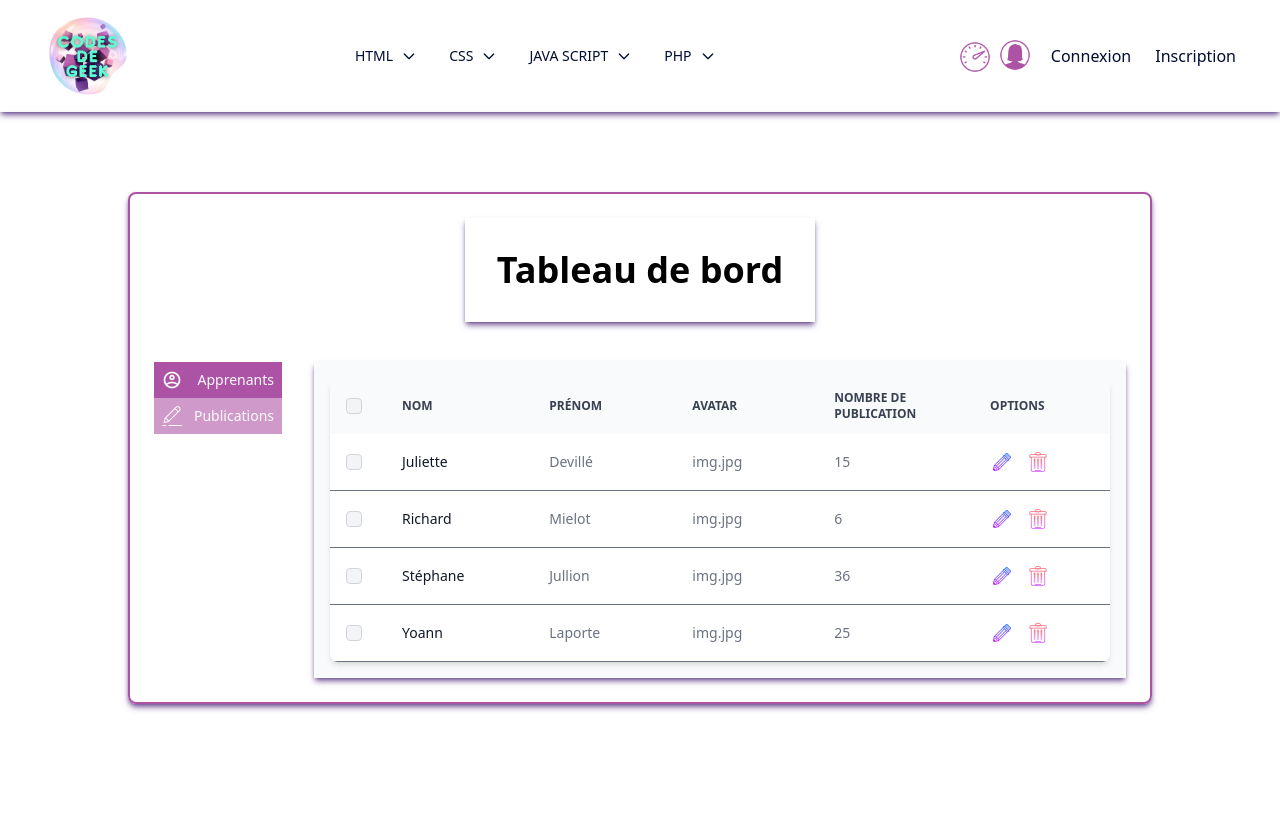
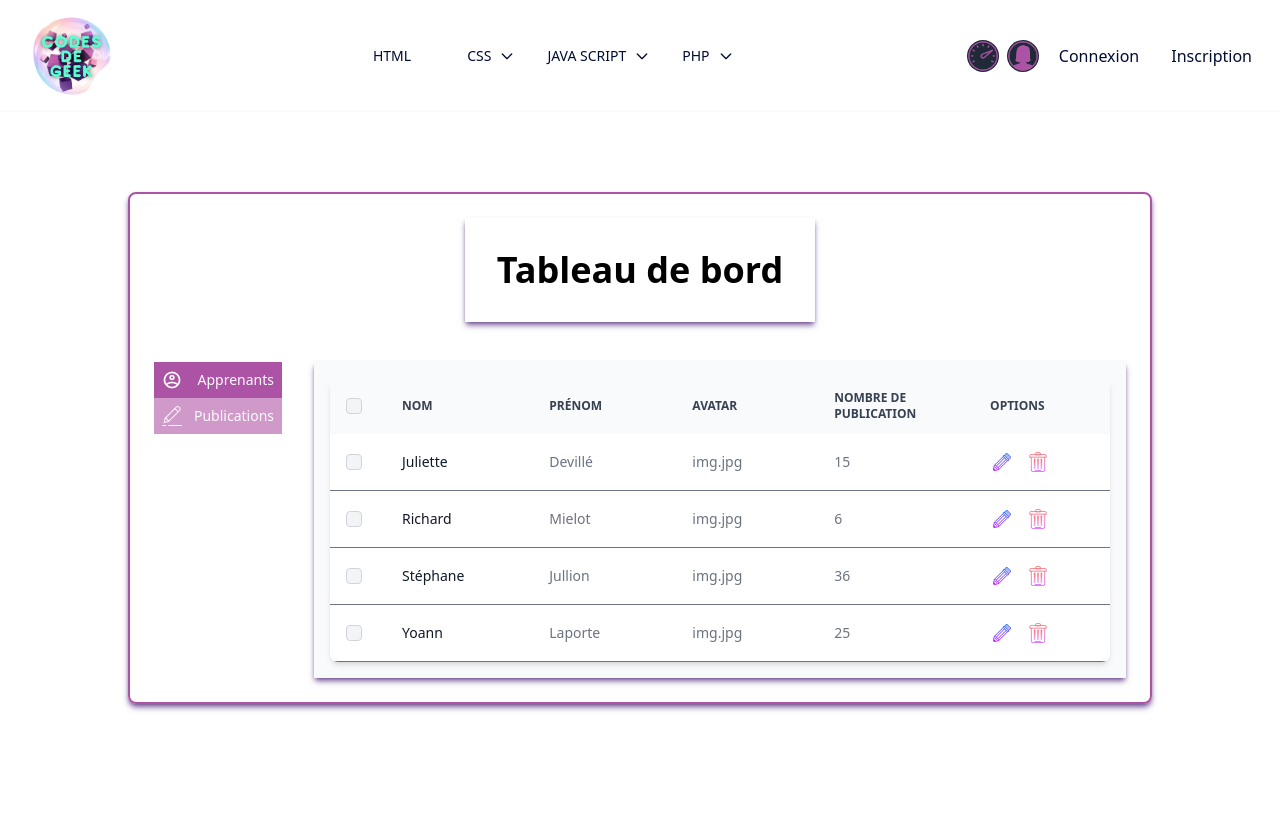
Before and after one commit to Yoann08/C.D.G, a PHP site: page /crud.php in a window 1280 px wide. Shown: the top 831 px of the page. Run offline with PHP 8.4, Linux system fonts and the light colour scheme; some libraries are stand-ins or nearby versions.

Commit message:
V10 Fin front

```diff
--- a/content/include/navbar.php
+++ b/content/include/navbar.php
@@ -1,32 +1,53 @@
 
-<div class="bg-violet text-white py-4 shadow-md shadow-purple-dark/[.7]">
-        <div class="container mx-auto flex justify-between">
+<nav class="bg-white border-gray-200 dark:bg-gray-900">
+    <div class="max-w-screen-xl flex flex-wrap items-center justify-between mx-auto p-4">
+    <a href="https://flowbite.com/" class="flex items-center">
+        <img src="../../../C.D.G/assets/image/logo.png" class="h-20 hidden md:block mr-3" alt="Logo" />
+    </a>
+    <div class="gap-2 flex items-center md:order-2">
+    <button type="button" class="flex mr-4 text-sm bg-gray-800 rounded-full md:mr-0 focus:ring-4 focus:ring-gray-300 dark:focus:ring-gray-600" id="user-menu-button" aria-expanded="false" data-dropdown-toggle="user-dropdown" data-dropdown-placement="bottom">
+        <span class="sr-only">Open user menu</span>
+        <img class="w-8 h-8 rounded-full" src="assets/image/crud.png" alt="user photo">
+    </button>
+    <button type="button" class="flex mr-4 text-sm bg-gray-800 rounded-full md:mr-0 focus:ring-4 focus:ring-gray-300 dark:focus:ring-gray-600" id="user-menu-button" aria-expanded="false" data-dropdown-toggle="user-dropdown" data-dropdown-placement="bottom">
+        <span class="sr-only">Open user menu</span>
+        <img class="w-8 h-8 rounded-full" src="assets/image/avatar.png" alt="user photo">
+    </button>
+    <a href="#" class="px-3 py-2 hover:text-gray-300 text-black">Connexion</a>
+    <a href="#" class="px-3 py-2 hover:text-gray-300 text-black">Inscription</a>
 
-            <div class="flex items-center ml-8">
-                <img src="assets/image/logo.png" alt="Logo" class="h-20 hidden md:block">
-            </div>
-            <div class="flex items-center max-w-lg mx-auto">
+      <!-- Dropdown menu -->
+
+      <div class="z-50 hidden my-4 text-base list-none bg-white divide-y divide-gray-100 rounded-lg shadow dark:bg-gray-700 dark:divide-gray-600" id="user-dropdown">
+        <div class="px-4 py-3">
+          <span class="block text-sm text-gray-900 dark:text-white">Bonnie Green</span>
+          <span class="block text-sm  text-gray-500 truncate dark:text-gray-400">name@flowbite.com</span>
+        </div>
+        <ul class="py-2" aria-labelledby="user-menu-button">
+          <li>
+            <a href="#" class="block px-4 py-2 text-sm text-gray-700 hover:bg-gray-100 dark:hover:bg-gray-600 dark:text-gray-200 dark:hover:text-white">Dashboard</a>
+          </li>
+          <li>
+            <a href="#" class="block px-4 py-2 text-sm text-gray-700 hover:bg-gray-100 dark:hover:bg-gray-600 dark:text-gray-200 dark:hover:text-white">Settings</a>
+          </li>
+          <li>
+            <a href="#" class="block px-4 py-2 text-sm text-gray-700 hover:bg-gray-100 dark:hover:bg-gray-600 dark:text-gray-200 dark:hover:text-white">Earnings</a>
+          </li>
+          <li>
+            <a href="#" class="block px-4 py-2 text-sm text-gray-700 hover:bg-gray-100 dark:hover:bg-gray-600 dark:text-gray-200 dark:hover:text-white">Sign out</a>
+          </li>
+        </ul>
+      </div>
+      <button data-collapse-toggle="mobile-menu-2" type="button" class="inline-flex items-center p-2 ml-1 text-sm text-gray-500 rounded-lg md:hidden hover:bg-gray-100 focus:outline-none focus:ring-2 focus:ring-gray-200 dark:text-gray-400 dark:hover:bg-gray-700 dark:focus:ring-gray-600" aria-controls="mobile-menu-2" aria-expanded="false">
+        <span class="sr-only">Open main menu</span>
+        <svg class="w-6 h-6" aria-hidden="true" fill="currentColor" viewBox="0 0 20 20" xmlns="http://www.w3.org/2000/svg"><path fill-rule="evenodd" d="M3 5a1 1 0 011-1h12a1 1 0 110 2H4a1 1 0 01-1-1zM3 10a1 1 0 011-1h12a1 1 0 110 2H4a1 1 0 01-1-1zM3 15a1 1 0 011-1h12a1 1 0 110 2H4a1 1 0 01-1-1z" clip-rule="evenodd"></path></svg>
+    </button>
+  </div>
+  <div class="items-center justify-between hidden w-full md:flex md:w-auto md:order-1" id="mobile-menu-2">
+  <div class="flex items-center max-w-lg mx-auto">
                 <div class="flex items-center">
-                    <button class="text-black bg-transparent hover:bg-violet   font-medium rounded-lg text-sm px-4 py-2.5 text-center inline-flex items-center" type="button" data-dropdown-toggle="dropdown">HTML <svg class="w-4 h-4 ml-2" fill="none" stroke="currentColor" viewBox="0 0 24 24" xmlns="http://www.w3.org/2000/svg">
-                            <path stroke-linecap="round" stroke-linejoin="round" stroke-width="2" d="M19 9l-7 7-7-7"></path>
-                        </svg></button>
-                    <!-- Dropdown menu -->
-                    <div class="hidden bg-white text-base z-50 list-none divide-y divide-gray-100 rounded shadow my-2 py-2" id="dropdown">
-                        <ul class="py-1" aria-labelledby="dropdown">
-                            <li>
-                                <a href="#" class="text-sm hover:bg-gray-100 text-gray-700 block px-4 py-2">Cours 1</a>
-                            </li>
-                            <li>
-                                <a href="#" class="text-sm hover:bg-gray-100 text-gray-700 block px-4 py-2">Cours 2</a>
-                            </li>
-                            <li>
-                                <a href="#" class="text-sm hover:bg-gray-100 text-gray-700 block px-4 py-2">Cours 3</a>
-                            </li>
-                            <li>
-                                <a href="#" class="text-sm hover:bg-gray-100 text-gray-700 block px-4 py-2">Cours 4</a>
-                            </li>
-                        </ul>
-                    </div>
+                    <button class="text-black bg-transparent hover:bg-violet   font-medium rounded-lg text-sm px-4 py-2.5 text-center inline-flex items-center" type="button" data-dropdown-toggle="dropdown">HTML <svg class="w-4 h-4 ml-2" fill="none" stroke="currentColor" viewBox="0 0 24 24" xmlns="http://www.w3.org/2000/svg"></svg></button>
+                </div>
                     <div class="max-w-lg mx-auto">
                         <div class="flex items-center">
                             <button class="text-black bg-transparent hover:bg-violet  font-medium rounded-lg text-sm px-4 py-2.5 text-center inline-flex items-center" type="button" data-dropdown-toggle="dropdown">CSS <svg class="w-4 h-4 ml-2" fill="none" stroke="currentColor" viewBox="0 0 24 24" xmlns="http://www.w3.org/2000/svg">
@@ -78,41 +99,6 @@
                                     <button class="text-black bg-transparent hover:bg-violet  font-medium rounded-lg text-sm px-4 py-2.5 text-center inline-flex items-center" type="button" data-dropdown-toggle="dropdown">PHP <svg class="w-4 h-4 ml-2" fill="none" stroke="currentColor" viewBox="0 0 24 24" xmlns="http://www.w3.org/2000/svg">
                                             <path stroke-linecap="round" stroke-linejoin="round" stroke-width="2" d="M19 9l-7 7-7-7"></path>
                                         </svg></button>
-
-                                    <!-- Dropdown menu -->
-                                    <div class="hidden bg-white text-base z-50 list-none divide-y divide-gray-100 rounded shadow my-2 py-2" id="dropdown">
-                                        <ul class="py-1" aria-labelledby="dropdown">
-                                            <li>
-                                                <a href="#" class="text-sm hover:bg-gray-100 text-gray-700 block px-4 py-2">Cours 1</a>
-                                            </li>
-                                            <li>
-                                                <a href="#" class="text-sm hover:bg-gray-100 text-gray-700 block px-4 py-2">Cours 2</a>
-                                            </li>
-                                            <li>
-                                                <a href="#" class="text-sm hover:bg-gray-100 text-gray-700 block px-4 py-2">Cours 3</a>
-                                            </li>
-                                            <li>
-                                                <a href="#" class="text-sm hover:bg-gray-100 text-gray-700 block px-4 py-2">Cours 4</a>
-                                            </li>
-                                        </ul>
-                                    </div>
-                                </div>
-                            </div>
-                        </div>
-                    </div>
-                </div>
-            </div>
-            <div class="flex items-center mx-8">
-                <a href="#" class="mr-2 text-black hover:text-white">
-                <img class="w-8 mt-0.5" src="assets/image/crud.png"></img>
-                </a>
-                <a href="#" class="mr-2 -mt-0.5 text-black hover:text-white">
-                <img class="w-8" src="assets/image/avatar.png"></img>
-                </a>
-                <a href="#" class="px-3 py-2 hover:text-gray-300 text-black">Connexion</a>
-                <a href="#" class="px-3 py-2 hover:text-gray-300 text-black">Inscription</a>
-            </div>
-            <script src="https://unpkg.com/@themesberg/flowbite@latest/dist/flowbite.bundle.js"></script>
-        </div>
-    </div>
-    </div>
+  </div>
+  </div>
+</nav>
```
